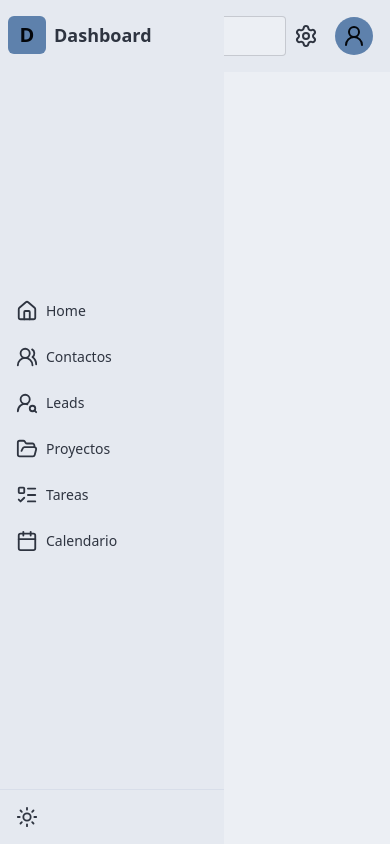
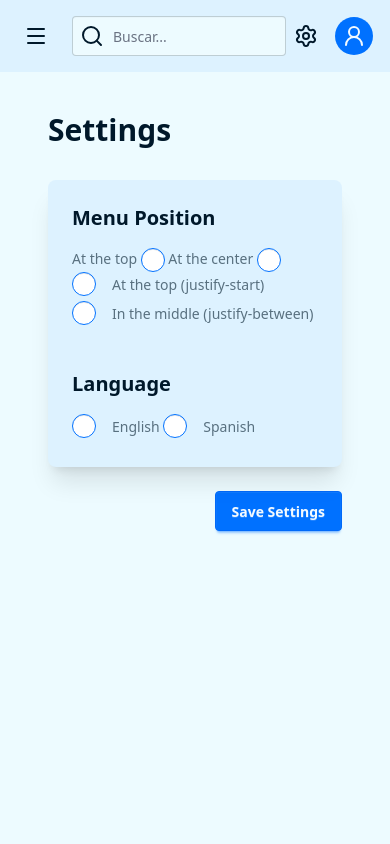
Before and after one commit to sebastiangr/tinycrm, a SvelteKit app: page /settings in a window 390 px wide. Built offline with nearby package versions, Linux system fonts and the light colour scheme.

Commit message:
Improved settings page with sidebar menu position toggle and language options; update sidebar layout and mobile drawer menu.

```diff
--- a/src/app.css
+++ b/src/app.css
@@ -10,12 +10,58 @@
   themes: nord --default, dim --prefersdark;
 }
 @custom-variant dark (&:where([data-theme=night], [data-theme=night] *));
+@plugin "daisyui/theme" {
+  name: "tinycrm";
+  default: true; /* set as default */
+  prefersdark: false; /* set as default dark mode (prefers-color-scheme:dark) */
+  color-scheme: light; /* color of browser-provided UI */
+
+  --color-base-100: oklch(98% 0.02 240);
+  --color-base-200: oklch(95% 0.03 240);
+  --color-base-300: oklch(92% 0.04 240);
+  --color-base-content: oklch(20% 0.05 240);
+  --color-primary: oklch(55% 0.3 240);
+  --color-primary-content: oklch(98% 0.01 240);
+  --color-secondary: oklch(70% 0.25 200);
+  --color-secondary-content: oklch(98% 0.01 200);
+  --color-accent: oklch(65% 0.25 160);
+  --color-accent-content: oklch(98% 0.01 160);
+  --color-neutral: oklch(50% 0.05 240);
+  --color-neutral-content: oklch(98% 0.01 240);
+  --color-info: oklch(70% 0.2 220);
+  --color-info-content: oklch(98% 0.01 220);
+  --color-success: oklch(65% 0.25 140);
+  --color-success-content: oklch(98% 0.01 140);
+  --color-warning: oklch(80% 0.25 80);
+  --color-warning-content: oklch(20% 0.05 80);
+  --color-error: oklch(65% 0.3 30);
+  --color-error-content: oklch(98% 0.01 30);
+
+  /* border radius */
+  --radius-selector: 1rem;
+  --radius-field: 0.25rem;
+  --radius-box: 0.5rem;
+
+  /* base sizes */
+  --size-selector: 0.25rem;
+  --size-field: 0.25rem;
+
+  /* border size */
+  --border: 1px;
+
+  /* effects */
+  --depth: 1;
+  --noise: 0;
+}
 
 /* Class based dark mode */
 /* @custom-variant dark (&:where(.dark, .dark *)); */
 /* @custom-variant dark (&:where([data-theme=night], [data-theme=night] *)); */
 
-
+a.active {
+  /* color: --color-info; */
+  color: var(--color-info);
+}
 
 .input {
   &:focus, &:focus-within {
--- a/src/lib/components/Header.svelte
+++ b/src/lib/components/Header.svelte
@@ -1,18 +1,54 @@
 <script lang="ts">
   import { sidebarOpen } from '$lib/stores/sidebarStore';
-	import { Search, Settings, UserRound } from 'lucide-svelte';
+	import { Menu, Search, Settings, UserRound, X } from 'lucide-svelte';
+	import { fade, fly } from 'svelte/transition';
+
+  // Mobile menu state
+  let mobileMenuOpen = $state(false);
+
+  // Toggle mobile menu
+  function toggleMobileMenu() {
+    mobileMenuOpen = !mobileMenuOpen;
+  }
+
+  // Close mobile menu when clicking outside or on navigation
+  function closeMobileMenu() {
+    mobileMenuOpen = false;
+  }
+
+  $effect(() => {
+    const handleResize = () => {
+      if (window.innerWidth >= 768) { // md breakpoint
+        mobileMenuOpen = false;
+      }
+    };
+
+    window.addEventListener('resize', handleResize);
+    return () => {
+      window.removeEventListener('resize', handleResize);
+    };
+  })
+
 </script>
 
-<header class="bg-base-200 transition-[padding] duration-200 ease-in fixed top-0 right-0 left-0 {$sidebarOpen ? 'pl-4 lg:pl-56' : 'pl-4 lg:pl-24'} bg-base-100 z-10 pt-4 pb-4">
+<header class="bg-base-200 transition-[padding] duration-200 ease-in fixed top-0 right-0 left-0 {$sidebarOpen ? 'pl-4 md:pl-56' : 'pl-4 md:pl-24'} bg-base-100 z-10 pt-4 pb-4">
   <div class="flex flex-row justify-between p-0 h-auto">
 
-    <div class="pl-4">
+    <div class="md:pl-6 flex flex-row">
       <!-- Mobile menu button -->
-      <!-- <button id="mobile-menu-button" class="btn btn-ghost lg:hidden">
+      <!-- <button id="mobile-menu-button" class="btn btn-ghost md:hidden">
         <svg xmlns="http://www.w3.org/2000/svg" fill="none" viewBox="0 0 24 24" stroke-width="1.5" stroke="currentColor" class="w-6 h-6">
           <path stroke-linecap="round" stroke-linejoin="round" d="M3.75 6.75h16.5M3.75 12h16.5m-16.5 5.25h16.5" />
         </svg>
       </button> -->
+
+      <!-- <a href="/" id="mobile-menu-button" class="flex md:hidden btn btn-ghost btn-circle mr-4">
+        <Menu />
+      </a>       -->
+      <!-- Mobile menu button -->
+      <button id="mobile-menu-button" class="flex md:hidden btn btn-ghost btn-circle mr-4" onclick={toggleMobileMenu}>
+        <Menu />
+      </button>
       <!-- Search -->
       <div class="form-control">
         <div class="input-group w-full max-w-lg ">
@@ -45,3 +81,75 @@
 
   </div>
 </header>
+
+
+<!-- Mobile Menu Drawer -->
+{#if mobileMenuOpen}
+  <!-- Overlay -->
+  <button
+    type="button"
+    class="fixed inset-0 bg-black opacity-50 z-20 md:hidden"
+    onclick={closeMobileMenu}
+    onkeydown={e => e.key === 'Escape' && closeMobileMenu()}
+    aria-label="Close mobile menu"
+    transition:fade={{ duration: 200 }}
+  ></button>
+
+  <!-- Drawer -->
+  <div
+    class="fixed top-0 left-0 h-full w-64 bg-base-200 z-30 md:hidden overflow-y-auto"
+    transition:fly={{ x: -300, duration: 300 }}
+  >
+    <div class="p-4">
+      <!-- Close button -->
+      <button class="btn btn-ghost btn-circle absolute top-4 right-4" onclick={closeMobileMenu}>
+        <X />
+      </button>
+
+      <!-- App logo/name -->
+      <div class="flex items-center justify-center mb-8 mt-2">
+        <h1 class="text-xl font-bold">TinyCRM</h1>
+      </div>
+
+      <!-- Navigation items - same as sidebar -->
+      <ul class="menu menu-md p-0">
+        <li>
+          <a href="/" class="flex items-center p-3 rounded-lg" onclick={closeMobileMenu}>
+            <span class="material-icons">dashboard</span>
+            <span class="ml-3">Dashboard</span>
+          </a>
+        </li>
+        <li>
+          <a href="/contacts" class="flex items-center p-3 rounded-lg" onclick={closeMobileMenu}>
+            <span class="material-icons">contacts</span>
+            <span class="ml-3">Contacts</span>
+          </a>
+        </li>
+        <li>
+          <a href="/companies" class="flex items-center p-3 rounded-lg" onclick={closeMobileMenu}>
+            <span class="material-icons">business</span>
+            <span class="ml-3">Companies</span>
+          </a>
+        </li>
+        <li>
+          <a href="/deals" class="flex items-center p-3 rounded-lg" onclick={closeMobileMenu}>
+            <span class="material-icons">handshake</span>
+            <span class="ml-3">Deals</span>
+          </a>
+        </li>
+        <li>
+          <a href="/tasks" class="flex items-center p-3 rounded-lg" onclick={closeMobileMenu}>
+            <span class="material-icons">task</span>
+            <span class="ml-3">Tasks</span>
+          </a>
+        </li>
+        <li>
+          <a href="/reports" class="flex items-center p-3 rounded-lg" onclick={closeMobileMenu}>
+            <span class="material-icons">bar_chart</span>
+            <span class="ml-3">Reports</span>
+          </a>
+        </li>
+      </ul>
+    </div>
+  </div>
+{/if}
--- a/src/lib/components/Sidebar.svelte
+++ b/src/lib/components/Sidebar.svelte
@@ -1,7 +1,7 @@
 <script lang="ts">
   // import { Calendar, ChevronLeft, FolderOpen, ListTodo, Moon, Sun, UserRoundSearch, UsersRound } from "lucide-svelte";
   import { Calendar, ChevronLeft, FolderOpen, ListTodo, Moon, Sun, UserRoundSearch, UsersRound  as IconType, Home, Library, Cog, UsersRound, ChevronRight } from "lucide-svelte";
-  import { sidebarOpen } from '$lib/stores/sidebarStore';
+  import { sidebarOpen, sidebarMenuPosition } from '$lib/stores/sidebarStore';
 	import { afterNavigate } from "$app/navigation";
 
   let isDarkMode = $state(false);
@@ -80,7 +80,9 @@
 <!-- Sidebar -->
 <aside
   id="sidebar"
-  class="sidebar fixed flex flex-col justify-between top-0 left-0 h-full bg-base-200 z-30 transition-[width] duration-200 w-ease-in {$sidebarOpen ? 'w-[14rem]' : 'w-[54px]'}">
+  class="sidebar fixed hidden md:flex flex-col top-0 left-0 h-full bg-base-200 z-30 transition-[width] duration-200 w-ease-in
+  {$sidebarMenuPosition}
+  {$sidebarOpen ? 'w-[14rem]' : 'w-[54px]'}">
 <!-- style="width: {isSidebarOpen ? '16rem' : '54px'}" -->
   <!-- Sidebar Header with Logo and Toggle -->
   <div class="p-2 pt-4 pb-4 flex items-center justify-between">
@@ -88,7 +90,7 @@
       <div class="w-[38px] h-[38px] bg-primary rounded-md flex items-center justify-center text-primary-content font-bold text-xl">D</div>
       <span class="ml-2 text-lg font-semibold menu-label" class:hidden={!$sidebarOpen}>Dashboard</span>
     </div>
-    <button id="sidebar-toggle" class="btn btn-square lg:flex hidden {$sidebarOpen ? 'ml-0' : 'ml-6'}" onclick={toggleSidebar}>
+    <button id="sidebar-toggle" class="btn btn-circle md:flex hidden {$sidebarOpen ? 'ml-0' : 'ml-6'}" onclick={toggleSidebar}>
 
       {#if $sidebarOpen}
         <ChevronLeft size="24" />
@@ -131,8 +133,6 @@
 </aside>
 
 <style>
-  a.active {
-    color: red;
-  }
+  /* TODO: Change color */
 
 </style>
--- a/src/lib/stores/sidebarStore.ts
+++ b/src/lib/stores/sidebarStore.ts
@@ -1,4 +1,5 @@
 // src/lib/stores/sidebarStore.ts
 import { writable } from 'svelte/store';
 
+export const sidebarMenuPosition = writable('justify-between'); // 'justify-between' or 'justify-start'
 export const sidebarOpen = writable(true);
--- a/src/routes/+layout.svelte
+++ b/src/routes/+layout.svelte
@@ -15,7 +15,7 @@
 
 <Sidebar />
 
-<div id="content-area" class="transition-all duration-200 ease-in pt-16 {$sidebarOpen ? 'ml-0 lg:ml-56' : 'ml-0 lg:ml-14'}">
+<div id="content-area" class="transition-all duration-200 ease-in pt-16 {$sidebarOpen ? 'ml-0 md:ml-56' : 'ml-0 md:ml-14'}">
   <Header />
 
   <div class="p-6">
--- a/src/routes/+page.svelte
+++ b/src/routes/+page.svelte
@@ -1,4 +1,4 @@
-<script>
+<script lang="ts">
   let darkMode = false;
 
   function toggleTheme() {
--- a/src/routes/settings/+page.svelte
+++ b/src/routes/settings/+page.svelte
@@ -1,5 +1,101 @@
 <script lang="ts">
+  import { sidebarMenuPosition } from '$lib/stores/sidebarStore';
+  // let menuPosition: 'top' | 'middle' = 'top';
+
+  // let menuPosition: 'top' | 'middle' = 'top';
+  // let language: 'en' | 'es' = 'en';
+
+  // function handleMenuPositionChange(position: 'top' | 'middle') {
+
+  // function saveSettings() {
+  //   localStorage.setItem('menuPosition', menuPosition);
+  //   console.log('Menu position saved:', menuPosition);
+  //   localStorage.setItem('language', language);
+  //   console.log('Language saved:', language);
+  // }
+
+  function toggleSidebarMenuPosition() {
+    sidebarMenuPosition.update(current => current === 'justify-start' ? 'justify-between' : 'justify-start');
+    console.log('Sidebar menu position toggled:', sidebarMenuPosition);
+  }
 
 </script>
 
-<h1>Settings</h1>
+
+<div class="p-6  mx-auto">
+  <h1 class="text-3xl font-bold mb-8">Settings</h1>
+
+  <div class="card bg-base-200 shadow-xl">
+    <div class="card-body">
+      <!-- Menu Position Section -->
+      <section class="mb-8">
+        <h2 class="text-xl font-semibold mb-4">Menu Position</h2>
+        <div class="form-control">
+          <label class="label"> At the top</label>
+          <input type="radio" name="radio-4" class="radio radio-primary" on:change={toggleSidebarMenuPosition} />
+          <label class="label"> At the center</label>
+          <input type="radio" name="radio-4" class="radio radio-primary" on:change={toggleSidebarMenuPosition} />
+        </div>
+        <div class="form-control">
+          <label class="label cursor-pointer justify-start gap-4">
+            <input type="checkbox" class="checkbox checkbox-primary">
+            <!-- <input
+              type="checkbox"
+              class="checkbox checkbox-primary"
+              checked={menuPosition === 'top'}
+              on:change={() => handleMenuPositionChange('top')}
+            /> -->
+            <span class="label-text">At the top (justify-start)</span>
+          </label>
+
+          <label class="label cursor-pointer justify-start gap-4">
+            <input type="checkbox" class="checkbox checkbox-primary">
+            <!-- <input
+              type="checkbox"
+              class="checkbox checkbox-primary"
+              checked={menuPosition === 'middle'}
+              on:change={() => handleMenuPositionChange('middle')}
+            /> -->
+            <span class="label-text">In the middle (justify-between)</span>
+          </label>
+        </div>
+      </section>
+
+      <!-- Language Section -->
+      <section>
+        <h2 class="text-xl font-semibold mb-4">Language</h2>
+        <div class="form-control">
+          <label class="label cursor-pointer justify-start gap-4">
+            <input type="checkbox" class="checkbox checkbox-primary">
+            <!-- <input
+              type="checkbox"
+              class="checkbox checkbox-primary"
+              checked={language === 'en'}
+              on:change={() => handleLanguageChange('en')}
+            /> -->
+            <span class="label-text">English</span>
+          </label>
+
+          <label class="label cursor-pointer justify-start gap-4">
+            <input type="checkbox" class="checkbox checkbox-primary">
+            <!-- <input
+              type="checkbox"
+              class="checkbox checkbox-primary"
+              checked={language === 'es'}
+              on:change={() => handleLanguageChange('es')}
+            /> -->
+            <span class="label-text">Spanish</span>
+          </label>
+        </div>
+      </section>
+    </div>
+  </div>
+
+  <!-- Save Button -->
+  <div class="mt-6 flex justify-end">
+    <!-- <button class="btn btn-primary" on:click={saveSettings}> -->
+    <button class="btn btn-primary" >
+      Save Settings
+    </button>
+  </div>
+</div>
```
